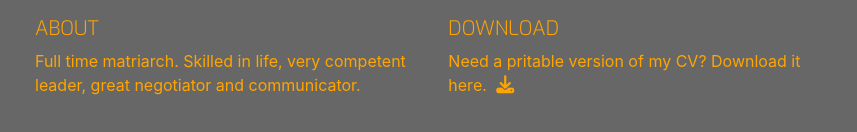
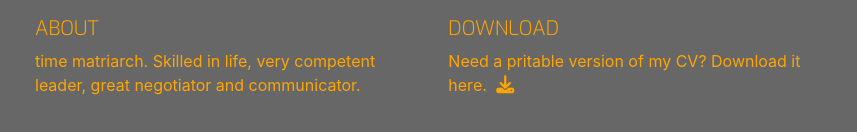
Before and after one commit to malc-u/miniproject, a plain HTML site: page index.html in a window 1280 px wide. Shown: the part 716-848 px from the top of the page, 0-857 px from the left. Drawn offline with nearby package versions, Linux system fonts and the light colour scheme.

Commit message:
Removed text from footer details

```diff
--- a/index.html
+++ b/index.html
@@ -171,7 +171,7 @@
         <div id="footer-details" class="row">
             <div class="col-sm-4">
                 <h5 class="uppercase general-sub">About</h5>
-                <p class="inline-block">Full time matriarch. Skilled in life, very competent leader, great negotiator
+                <p class="inline-block"> time matriarch. Skilled in life, very competent leader, great negotiator
                     and communicator. </p>
             </div>
             <div class="col-sm-4">
```
